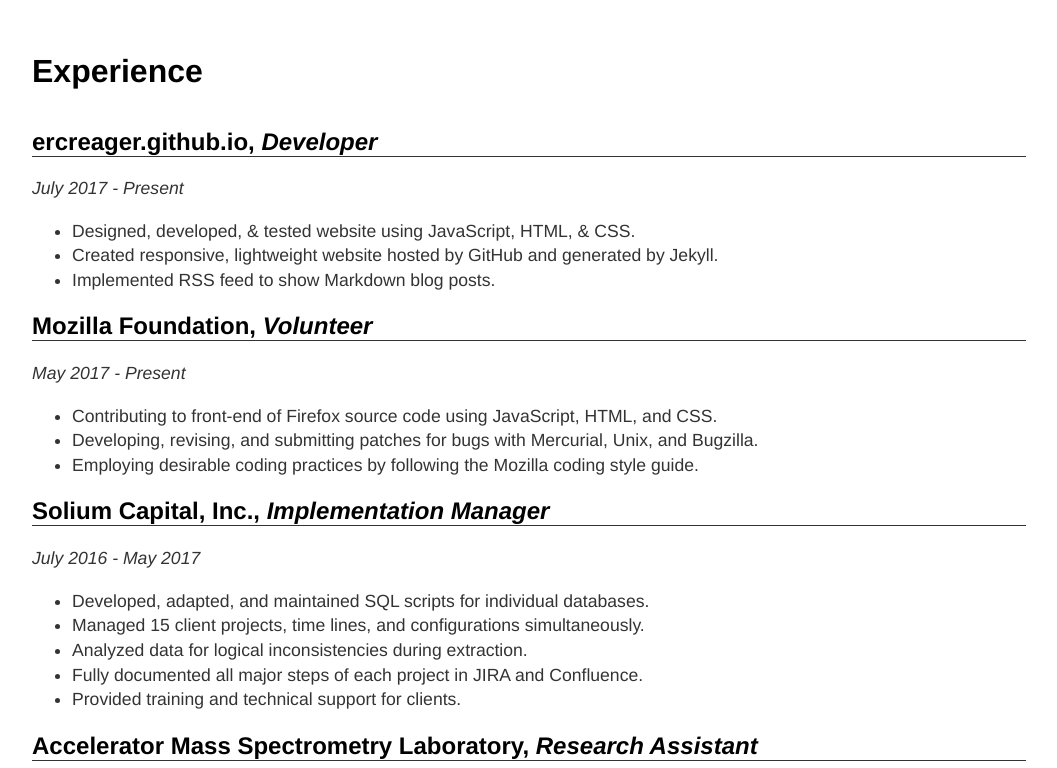
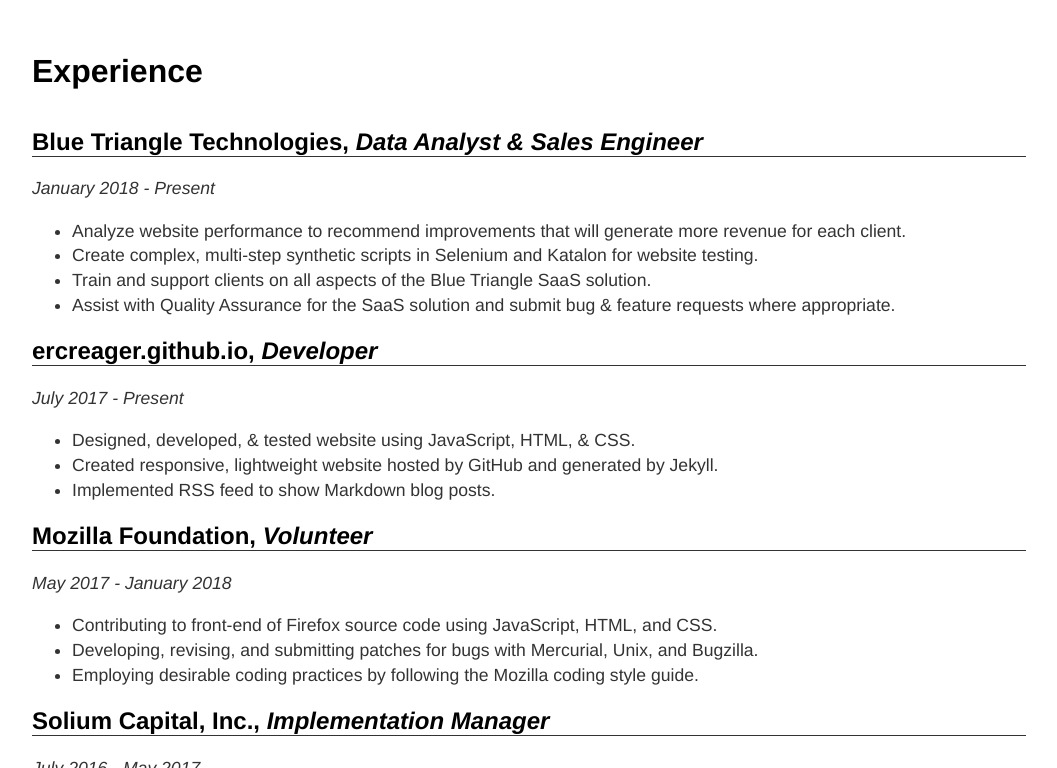
Before and after one commit to ercreager/ercreager.github.io, a Jekyll site: the page built from experience/index.html, in a window 1280 px wide and 900 px high, scrolled down 608 px, cut to the strip 132-900 px from the top of the window. Shown: the whole strip, without its empty margins (111-1168 px from the left). Built offline with Jekyll 4.4.1, drawn with Linux system fonts in a browser that asks for light colours.

Commit message:
Add Blue Triangle to experience page

```diff
--- a/experience/index.html
+++ b/experience/index.html
@@ -7,6 +7,16 @@
 
 <iframe src='https://cdn.knightlab.com/libs/timeline3/latest/embed/index.html?source=11aJIq4Xu_HG7dj-73KJcgr3wsphL2vRZQNEPwgkyzxI&font=Default&lang=en&initial_zoom=2&height=650' width='100%' height='650' webkitallowfullscreen mozallowfullscreen allowfullscreen frameborder='0'></iframe>
 	<h1>Experience</h1>
+
+	<h2>Blue Triangle Technologies, <i>Data Analyst & Sales Engineer</i></h2>
+	<p><i>January 2018 - Present</i></p>
+	<ul>
+		<li>Analyze website performance to recommend improvements that will generate more revenue for each client.</li>
+		<li>Create complex, multi-step synthetic scripts in Selenium and Katalon for website testing.</li>
+		<li>Train and support clients on all aspects of the Blue Triangle SaaS solution.</li>
+		<li>Assist with Quality Assurance for the SaaS solution and submit bug & feature requests where appropriate.</li>
+	</ul>
+
 	<h2>ercreager.github.io, <i>Developer</i></h2>
 	<p><i>July 2017 - Present</i></p>
 	<ul>
@@ -16,7 +26,7 @@
 	</ul>
 
 	<h2>Mozilla Foundation, <i>Volunteer</i></h2>
-	<p><i>May 2017 - Present</i></p>
+	<p><i>May 2017 - January 2018</i></p>
 	<ul>
 		<li>Contributing to front-end of Firefox source code using JavaScript, HTML, and CSS.</li>
 		<li>Developing, revising, and submitting patches for bugs with Mercurial, Unix, and Bugzilla.</li>
```
